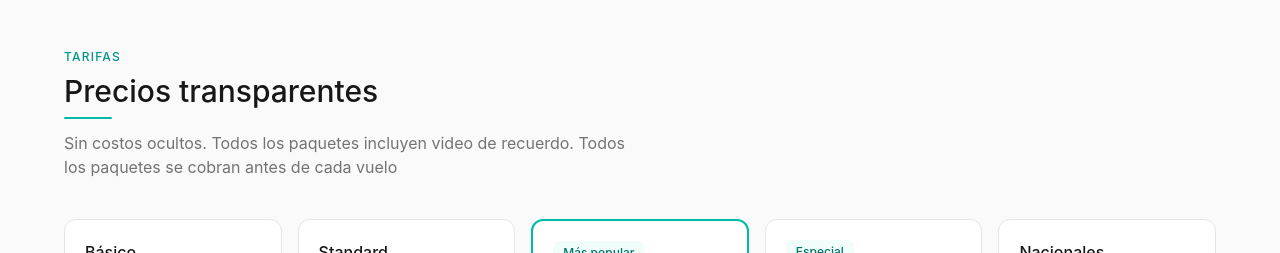
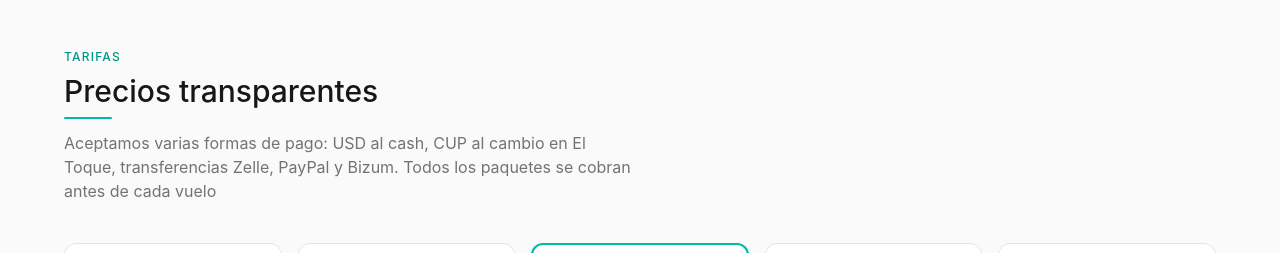
Before and after one commit to danielzamoramato/gofly-varadero, a React (Vite) app: page / in a window 1280 px wide. Shown: the part 1640-1893 px from the top of the page. Built offline with nearby package versions, Linux system fonts and the light colour scheme; no server answers; the database is empty.

Commit message:
Ultimos detalles

```diff
--- a/src/data/index.js
+++ b/src/data/index.js
@@ -118,7 +118,7 @@ export const REVIEWS = [];
 export const FAQS = [
   {
     q: "¿Cuales son las formas de pago?",
-    a: "Aceptamos USD, Mn al cambio en la pagina El Toque a como esté en el momento, transferencias Zelle, Paypal y Bizzum",
+    a: "Aceptamos USD, Mn al cambio en la pagina El Toque a como esté en el momento, transferencias Zelle, Paypal y Bizum",
   },
   {
     q: "¿Necesito experiencia previa para volar?",
@@ -191,6 +191,7 @@ export const SERVICES_EN = [
 ];
 
 export const FAQS_EN = [
+  { q: "Which are the payment methods?", a: "We accept various forms of payment: cash USD, CUP at the El Toque exchange rate, Zelle transfers, PayPal, and Bizum." },
   { q: "Do I need prior experience to fly?", a: "Not at all! Our flights are tandem with a certified pilot. All you need is the desire to experience it." },
   { q: "How long is the flight?", a: "It depends on the package: Basic 10 min, Standard 15–17 min, Luxury 20–25 min. All include video." },
   { q: "Is it safe?", a: "Safety is our top priority. We have certified pilots and regularly inspected equipment. We don't fly if weather conditions are not optimal." },
--- a/src/i18n/translations.js
+++ b/src/i18n/translations.js
@@ -30,7 +30,7 @@ export const t = {
     pricing: {
       tag: "Tarifas",
       title: "Precios transparentes",
-      sub: "Sin costos ocultos. Todos los paquetes incluyen video de recuerdo. Todos los paquetes se cobran antes de cada vuelo",
+      sub: "Aceptamos varias formas de pago: USD al cash, CUP al cambio en El Toque, transferencias Zelle, PayPal y Bizum. Todos los paquetes se cobran antes de cada vuelo",
       book: "Reservar",
       swipe: "Desliza para ver todos los planes",
     },
@@ -110,7 +110,7 @@ export const t = {
     pricing: {
       tag: "Rates",
       title: "Transparent pricing",
-      sub: "No hidden fees. All packages include a souvenir video. All packages are charged before each flight.",
+      sub: "We accept various forms of payment: cash USD, CUP at the El Toque exchange rate, Zelle transfers, PayPal, and Bizum. All packages are charged before each flight.",
       book: "Book",
       swipe: "Swipe to see all plans",
     },
```
